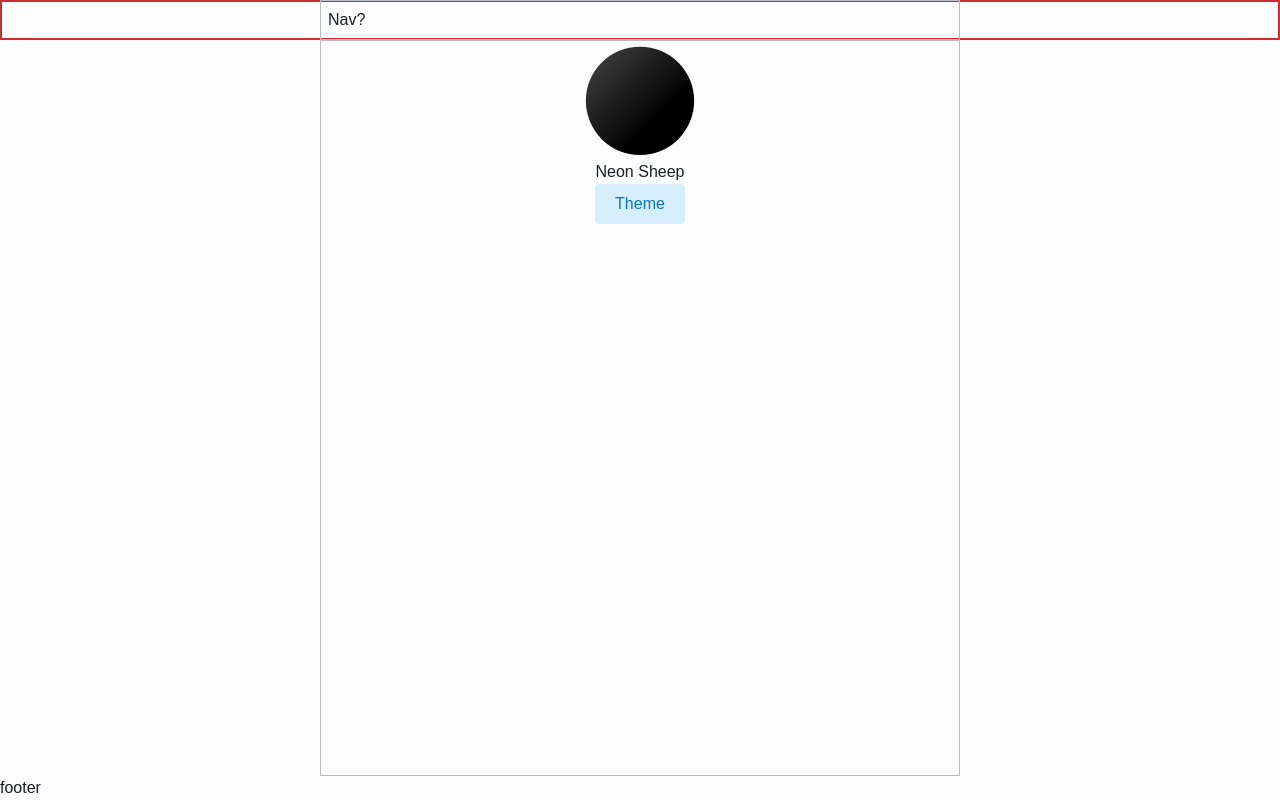
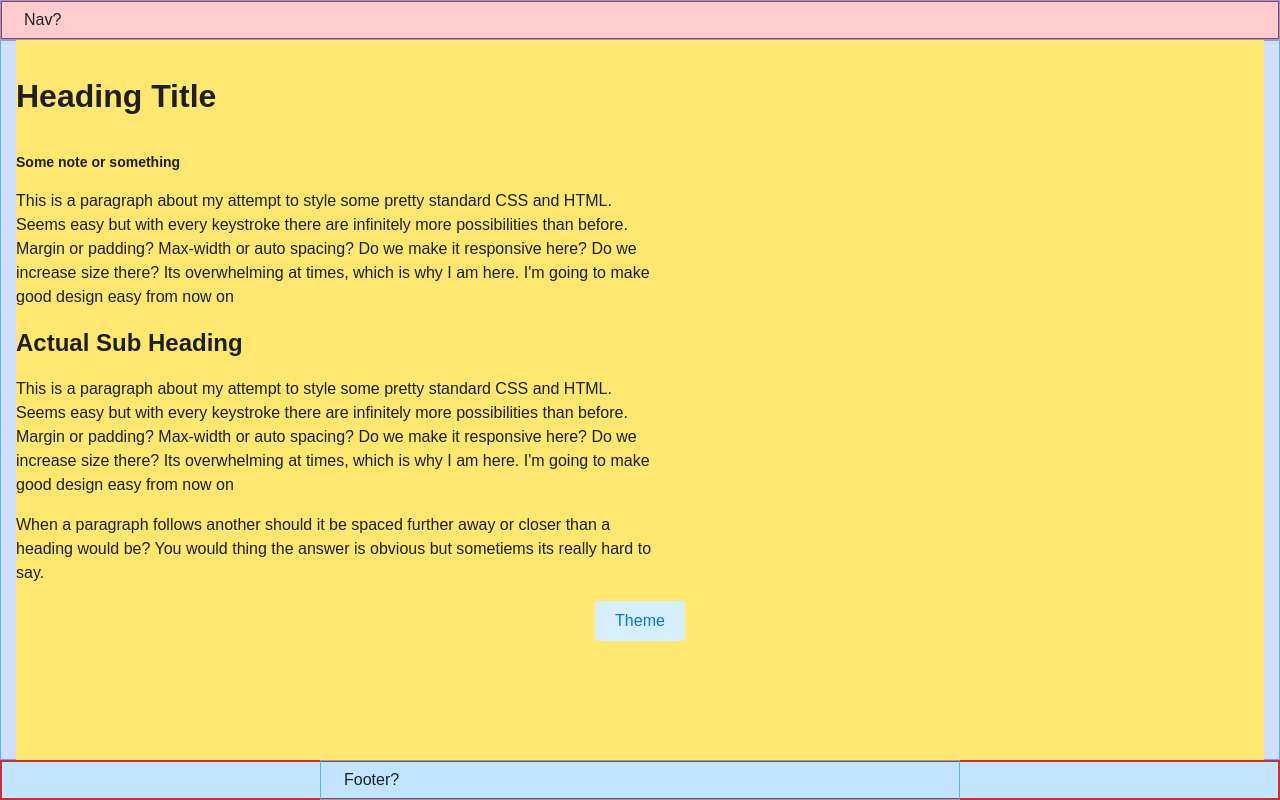
Before and after one commit to nrsimonelli/neon-sheep, a React (Vite) app: page / in a window 1280 px wide. Built offline with nearby package versions, Linux system fonts and the light colour scheme.

Commit message:
text variants and general styling

```diff
--- a/src/components/Box.tsx
+++ b/src/components/Box.tsx
@@ -4,7 +4,15 @@ export const Box = styled('div', {
   // local resets here
 
   variants: {
-    padding: {
+    variant: {
+      1: { maxWidth: '$bp1' },
+      2: { maxWidth: '$bp2' },
+      3: { maxWidth: '$bp3' },
+      4: { maxWidth: '$bp4' },
+      5: { maxWidth: '$bp5' },
+      6: { maxWidth: 'none' },
+    },
+    p: {
       0: { p: '$0' },
       1: { p: '$1' },
       2: { p: '$2' },
@@ -18,4 +26,8 @@ export const Box = styled('div', {
       },
     },
   },
+  defaultVariants: {
+    p: 0,
+    visible: 'true',
+  },
 });
--- a/src/components/Container.tsx
+++ b/src/components/Container.tsx
@@ -3,8 +3,8 @@ import { styled } from '../stitches.config';
 export const Container = styled('div', {
   // local resets here
   flexShrink: 0,
+  width: '$full',
   mx: 'auto',
-  width: '$full',
 
   variants: {
     variant: {
@@ -13,7 +13,7 @@ export const Container = styled('div', {
       3: { maxWidth: '$bp3' },
       4: { maxWidth: '$bp4' },
       5: { maxWidth: '$bp5' },
-      full: { maxWidth: 'none' },
+      6: { maxWidth: 'none' },
       responsive: {
         '@bp1': {
           maxWidth: '$bp1',
@@ -32,13 +32,32 @@ export const Container = styled('div', {
         },
       },
     },
+    px: {
+      0: {
+        px: '$0',
+      },
+      1: {
+        px: '$1',
+      },
+      2: {
+        px: '$2',
+      },
+      3: {
+        px: '$3',
+      },
+      4: {
+        px: '$4',
+      },
+    },
     visible: {
       true: {
-        boxShadow: 'inset 0 0 0 1px $colors$base8',
+        boxShadow: 'inset 0 0 0 1px $colors$blue8',
       },
     },
   },
   defaultVariants: {
     variant: 'full',
+    px: 3,
+    visible: 'true',
   },
 });
--- a/src/components/Text.tsx
+++ b/src/components/Text.tsx
@@ -3,6 +3,7 @@ import { styled } from '../stitches.config';
 export const Text = styled('span', {
   // local resets here
   display: 'block',
+  lineHeight: '$body',
 
   variants: {
     type: {
@@ -59,5 +60,22 @@ export const Text = styled('span', {
         fontWeight: '$3',
       },
     },
+    my: {
+      0: {
+        my: '$0',
+      },
+      1: {
+        my: '$1',
+      },
+      2: {
+        my: '$2',
+      },
+      3: {
+        my: '$3',
+      },
+      4: {
+        my: '$4',
+      },
+    },
   },
 });
--- a/src/layouts/Layouts.tsx
+++ b/src/layouts/Layouts.tsx
@@ -7,13 +7,17 @@ import { Text } from '../components/Text';
 export const GlobalLayout = () => {
   return (
     <Flex direction={'column'} css={{ minHeight: '$vh' }}>
-      <Box visible>
-        <Container variant={'1'} visible>
+      <Box visible css={{ bg: '$colors$red5' }}>
+        <Container variant={'responsive'} visible>
           <Text css={{ p: '$2' }}>Nav?</Text>
         </Container>
       </Box>
       <Outlet />
-      <Box>footer</Box>
+      <Box visible css={{ bg: '$colors$blue5' }}>
+        <Container variant={'1'} visible>
+          <Text css={{ p: '$2' }}>Footer?</Text>
+        </Container>
+      </Box>
     </Flex>
   );
 };
--- a/src/pages/Hero/Hero.tsx
+++ b/src/pages/Hero/Hero.tsx
@@ -1,32 +1,59 @@
 import { Box } from '../../components/Box';
-import { Button } from '../../components/Button';
 import { Container } from '../../components/Container';
 import { Flex } from '../../components/Flex';
-import { Gradient } from '../../components/Gradient';
 import { Text } from '../../components/Text';
 import { ThemeToggle } from '../../components/ThemeToggle';
 
-import { styled } from '../../stitches.config';
-import moon from '../../moon.svg';
-
 const Hero = () => {
-  const Img = styled('img', {
-    // css...
-  });
-
   return (
-    <Flex css={{ flex: 1 }}>
-      <Container variant={'1'} visible>
+    <Flex css={{ flex: 1, bg: '$colors$indigo5' }}>
+      <Container variant={'responsive'} visible>
         <Flex
           direction={'column'}
-          justify={'center'}
-          align={'center'}
+          justify={'start'}
+          align={'start'}
+          css={{ bg: '$yellow5', height: '100%' }}
         >
-          <Img src={moon} alt='logo' />
-          <Box>
-            <Text>Neon Sheep</Text>
+          <Box visible={false} variant={'1'}>
+            <Text my={'4'} size={'6'} weight={'3'}>
+              Heading Title
+            </Text>
+            <Text size={'2'} weight={'2'}>
+              Some note or something
+            </Text>
+            <Text my={'3'}>
+              This is a paragraph about my attempt to style some
+              pretty standard CSS and HTML. Seems easy but with every
+              keystroke there are infinitely more possibilities than
+              before. Margin or padding? Max-width or auto spacing? Do
+              we make it responsive here? Do we increase size there?
+              Its overwhelming at times, which is why I am here. I'm
+              going to make good design easy from now on
+            </Text>
+            <Text my={'3'} size={'5'} weight={'2'}>
+              Actual Sub Heading
+            </Text>
+            <Text my={'3'}>
+              This is a paragraph about my attempt to style some
+              pretty standard CSS and HTML. Seems easy but with every
+              keystroke there are infinitely more possibilities than
+              before. Margin or padding? Max-width or auto spacing? Do
+              we make it responsive here? Do we increase size there?
+              Its overwhelming at times, which is why I am here. I'm
+              going to make good design easy from now on
+            </Text>
+            <Text my={'3'}>
+              When a paragraph follows another should it be spaced
+              further away or closer than a heading would be? You
+              would thing the answer is obvious but sometiems its
+              really hard to say.
+            </Text>
           </Box>
-          <Flex justify={'center'}>
+          <Flex
+            align={'center'}
+            justify={'center'}
+            css={{ width: '$full' }}
+          >
             <ThemeToggle />
           </Flex>
         </Flex>
```
